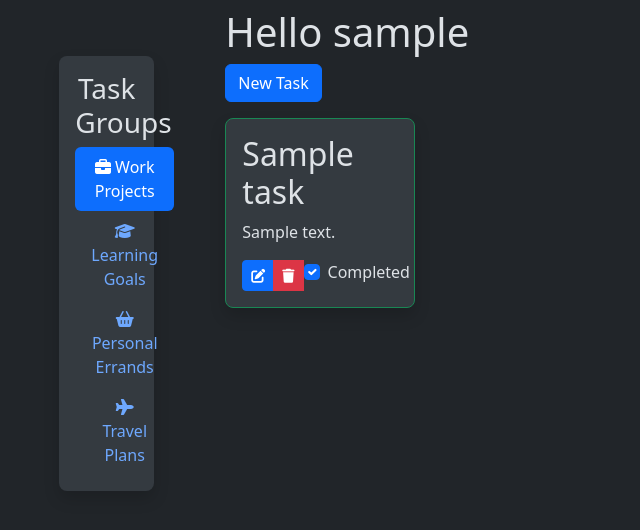
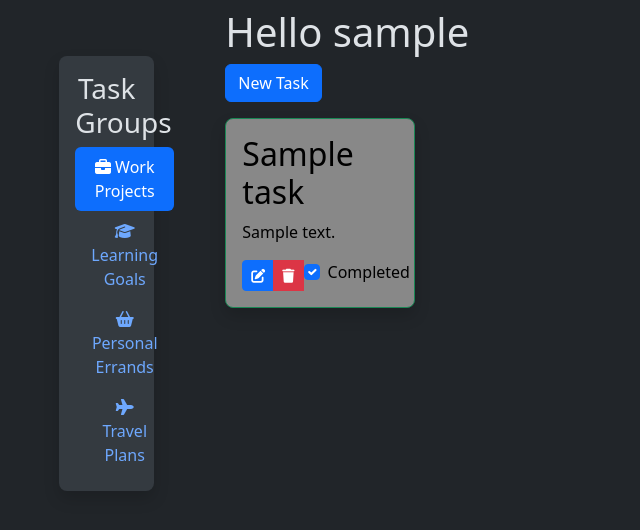
Before and after one commit to Yakubovich17/todo-list, a Flask app: page /dashboard in a window 1280 px wide. Shown: the part 73-603 px from the top of the page, without its empty margins (0-640 px from the left). Run offline with Flask 3, Linux system fonts and the light colour scheme; a user stored in the database is signed in; tables that the repository leaves empty hold one stand-in row (values such as "Sample post"); parts of the project's set-up code (start-up, migrations or seed data) failed here and were passed over.

Commit message:
Added custom color for tasks

```diff
--- /dev/null
+++ b/todolist/static/css/dashboard.css
@@ -0,0 +1,11 @@
+.task-title {
+    color: #000;
+}
+
+.task-description {
+    color: #000;
+}
+
+.task-checkbox-label {
+    color: #000;
+}
--- a/todolist/static/js/task_edit.js
+++ b/todolist/static/js/task_edit.js
@@ -11,8 +11,8 @@
   const border = task.querySelector(".card");
 
   checkbox.addEventListener("click", () => {
-    if (checkbox.checked) border.classList.add("border-success")
-      else border.classList.remove("border-success");
+    if (checkbox.checked) border.classList.add("border-success", "border-3")
+      else border.classList.remove("border-success", "border-2");
   });
 
   editButton.addEventListener("click", () => {
--- a/todolist/tasks/forms.py
+++ b/todolist/tasks/forms.py
@@ -1,8 +1,15 @@
 from flask_wtf import FlaskForm
-from wtforms import StringField, SubmitField, TextAreaField
+from wtforms import StringField, SubmitField, TextAreaField, RadioField
 from wtforms.validators import DataRequired, Length
 
 class TaskCreateForm(FlaskForm):
     title = StringField("Title", validators=[DataRequired(), Length(max=128)])
     description = TextAreaField("Task Description", validators=[DataRequired()])
+    color = RadioField("Color", choices=[
+        ("#ffbc42", "Color 1"),
+        ("#d81159", "Color 2"),
+        ("#8f2d56", "Color 3"),
+        ("#218380", "Color 4"),
+        ("#73d2de", "Color 5")
+    ], default="#000000")
     submit = SubmitField("Add Task")
--- a/todolist/tasks/models.py
+++ b/todolist/tasks/models.py
@@ -8,11 +8,13 @@
     description = db.Column(db.Text, nullable=False)
     completed = db.Column(db.Boolean, default=False)
     user_id = db.Column(db.Integer, db.ForeignKey("users.id"), nullable=False)
+    color = db.Column(db.String(7), nullable=False)
 
-    def __init__(self, title, description, user_id):
+    def __init__(self, title, description, user_id, color):
         self.title = title
         self.description = description
         self.user_id = user_id
+        self.color = color
 
     def __repr__(self):
         return f"<Task {self.title}>"
--- a/todolist/tasks/routes.py
+++ b/todolist/tasks/routes.py
@@ -26,8 +26,9 @@
     title = request.form["title"]
     description = request.form["description"]
     user_id = current_user.id
+    color = request.form["color"]
 
-    task = Task(title, description, user_id)
+    task = Task(title, description, user_id, color)
 
     db.session.add(task)
     db.session.commit()
--- a/todolist/templates/pages/dashboard.html
+++ b/todolist/templates/pages/dashboard.html
@@ -1,6 +1,10 @@
 {% extends "layouts/base.html" %}
 
 {% block title %}Profile{% endblock %}
+
+{% block style %}
+<link rel="stylesheet" type="text/css" href="{{ url_for('static', filename='css/dashboard.css') }}">
+{% endblock style %}
 
 {% block content %}
 <div class="container-fluid mt-2">
@@ -56,6 +60,17 @@
                                         <label for="createTaskFormDescription" class="fs-5">Description</label>
                                         {{ form.description(id="createTaskFormDescription", class="form-control") }}
                                     </div>
+                                    <div>
+                                        {% for value, label in form.color.choices %}
+                                        <div class="input-group mb-3">
+                                            <span class="input-group-text" style="background-color: {{ value }}; color: #ffffff; border: 1px solid {{ value }};"></span>
+                                            <div class="form-check">
+                                                <input type="radio" class="form-check-input" name="color" value="{{ value }}"
+                                                {% if form.color.data == value %} checked {% endif %}>
+                                            </div>
+                                        </div>
+                                        {% endfor %}
+                                    </div>
                                 </form>
                             </div>
                             <div class="modal-footer">
@@ -71,7 +86,7 @@
             <div class="row">
                 {% for task in row %}
                 <div class="col-md-3 mb-4 task" id="task-{{ task.id }}">
-                    <div class="card bg-light-subtle rounded-3 shadow {{ 'border-success' if task.completed else '' }}">
+                    <div class="card rounded-3 shadow {{ 'border-success' if task.completed else '' }}" style="background-color: {{ task.color }};">
                         <div class="card-body">
                             <h2 class="card-title task-title">{{ task.title }}</h2>
                             <p class="card-text task-description">{{ task.description }}</p>
@@ -103,7 +118,7 @@
                                 </div>
                                 <div class="form-check">
                                     <input class="form-check-input" type="checkbox" value="" id="task-{{ task.id }}-checkbox" {{ "checked" if task.completed else "" }} hx-post="/tasks/{{ task.id }}/toggle" hx-trigger="change" hx-swap="none">
-                                    <label class="form-check-label" for="task-{{ task.id }}-checkbox">Completed</label>
+                                    <label class="form-check-label task-checkbox-label" for="task-{{ task.id }}-checkbox">Completed</label>
                                 </div>
                             </div>
                         </div>
```
